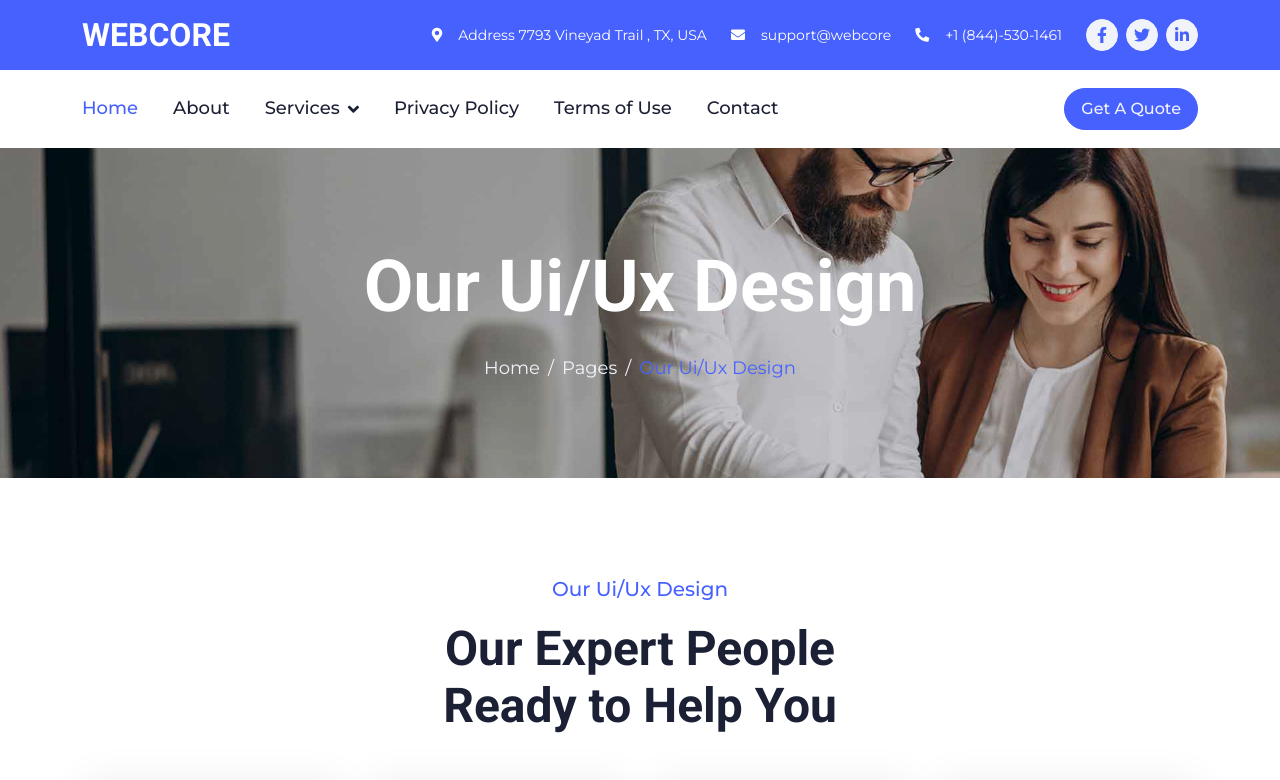
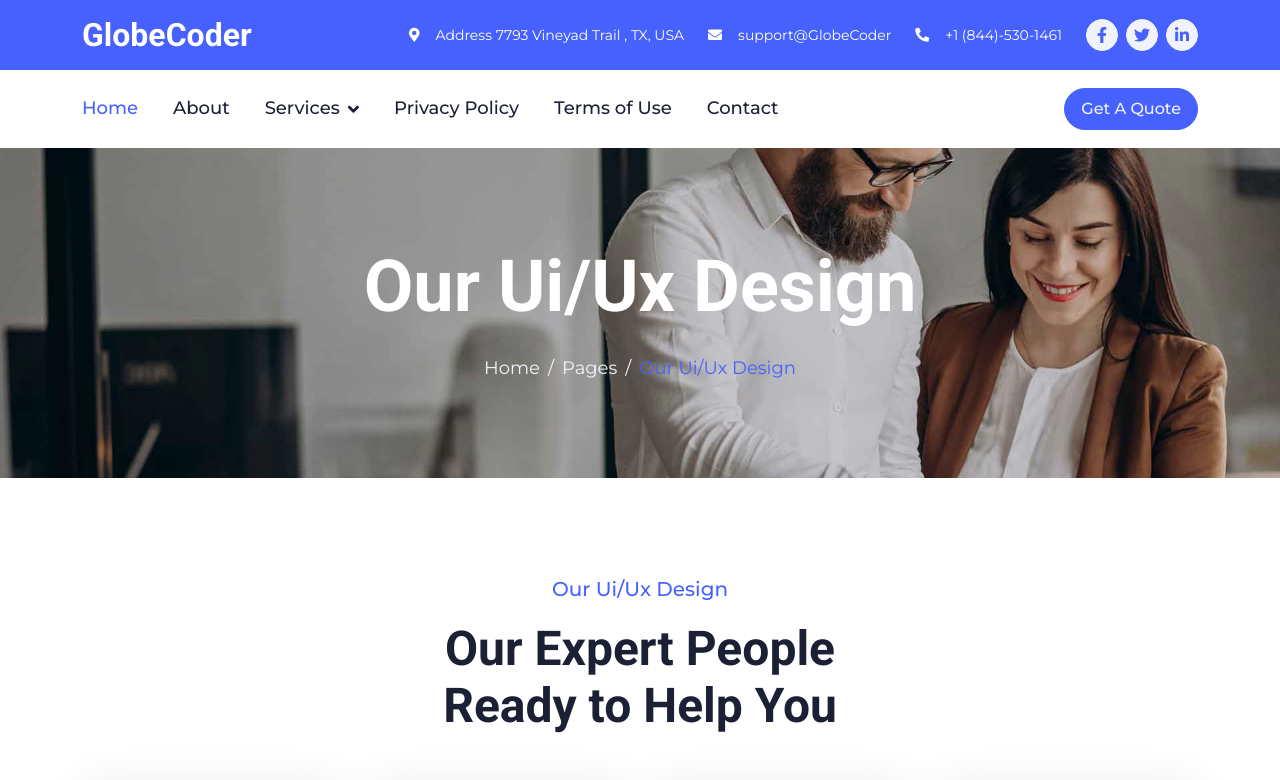
Before and after one commit to Glob-coder/tech-gini, a plain HTML site: page ui_design.html in a window 1280 px wide. Shown: the top 780 px of the page. Drawn offline with nearby package versions, Linux system fonts and the light colour scheme.

Commit message:
Update ui_design.html

```diff
--- a/ui_design.html
+++ b/ui_design.html
@@ -3,7 +3,7 @@
 
 <head>
     <meta charset="utf-8">
-    <title>Webcore - Digital Marketing</title>
+    <title>GlobeCoder - Digital Marketing</title>
     <meta content="width=device-width, initial-scale=1.0" name="viewport">
     <meta content="" name="keywords">
     <meta content="" name="description">
@@ -48,11 +48,11 @@
         <div class="container py-3">
             <div class="d-flex align-items-center">
                 <a href="index.html">
-                    <h2 class="text-white fw-bold m-0">WEBCORE</h2>
+                    <h2 class="text-white fw-bold m-0">GlobeCoder</h2>
                 </a>
                 <div class="ms-auto d-flex align-items-center">
                     <small class="ms-4"><i class="fa fa-map-marker-alt me-3"></i>Address 7793 Vineyad Trail , TX, USA</small>
-                    <small class="ms-4"><i class="fa fa-envelope me-3"></i>support@webcore</small>
+                    <small class="ms-4"><i class="fa fa-envelope me-3"></i>support@GlobeCoder</small>
                     <small class="ms-4"><i class="fa fa-phone-alt me-3"></i>+1 (844)-530-1461</small>
                     <div class="ms-3 d-flex">
                         <a class="btn btn-sm-square btn-light text-primary rounded-circle ms-2" href=""><i
@@ -73,7 +73,7 @@
         <div class="container">
             <nav class="navbar navbar-expand-lg bg-white navbar-light p-lg-0">
                 <a href="index.html" class="navbar-brand d-lg-none">
-                    <h1 class="fw-bold m-0">WEBCORE</h1>
+                    <h1 class="fw-bold m-0">GlobeCoder</h1>
                 </a>
                 <button type="button" class="navbar-toggler me-0" data-bs-toggle="collapse"
                     data-bs-target="#navbarCollapse">
@@ -201,7 +201,7 @@
                     <h4 class="text-white mb-4">Our Office</h4>
                     <p class="mb-2"><i class="fa fa-map-marker-alt me-3"></i>Address 7793 Vineyad Trail , TX, USA</p>
                     <p class="mb-2"><i class="fa fa-phone-alt me-3"></i>+1 (844)-530-1461</p>
-                    <p class="mb-2"><i class="fa fa-envelope me-3"></i>support@webcore</p>
+                    <p class="mb-2"><i class="fa fa-envelope me-3"></i>support@GlobeCoder</p>
                     <div class="d-flex pt-3">
                         <a class="btn btn-square btn-light rounded-circle me-2" href=""><i
                                 class="fab fa-twitter"></i></a>
```
